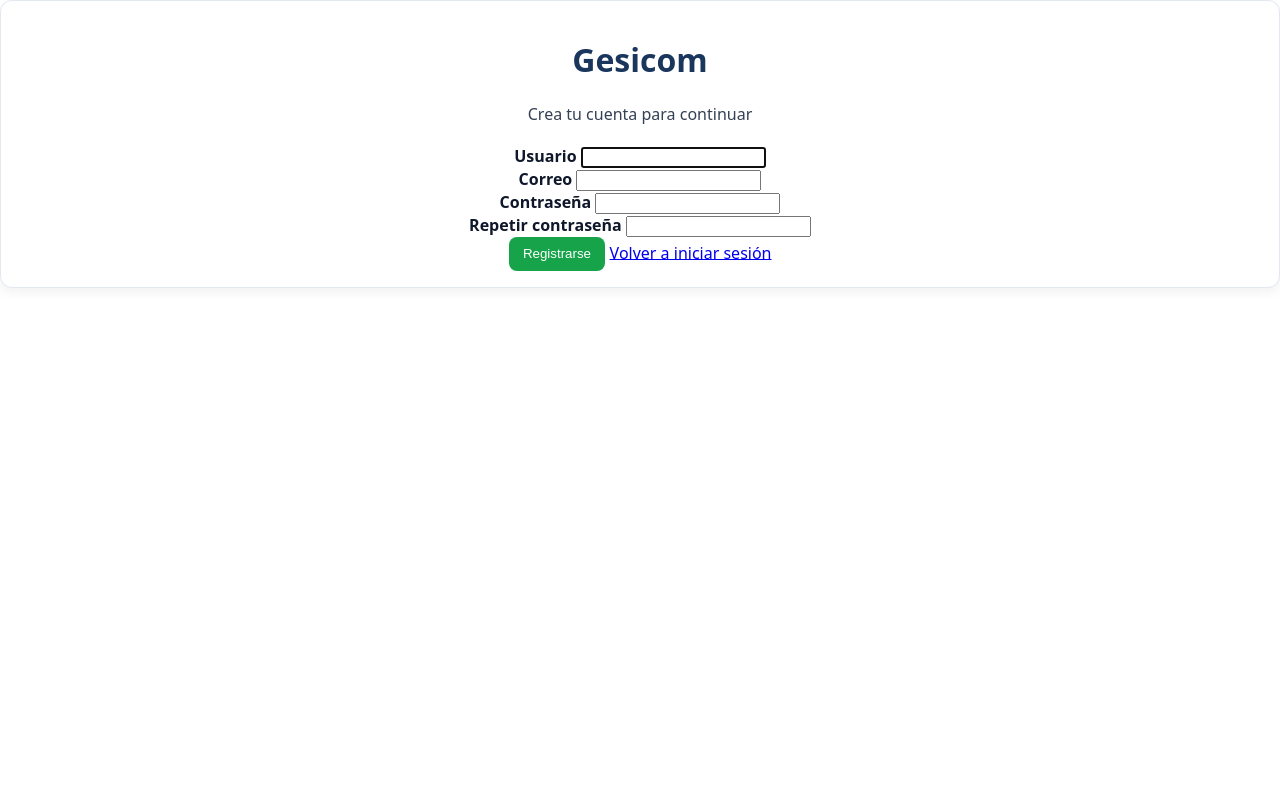
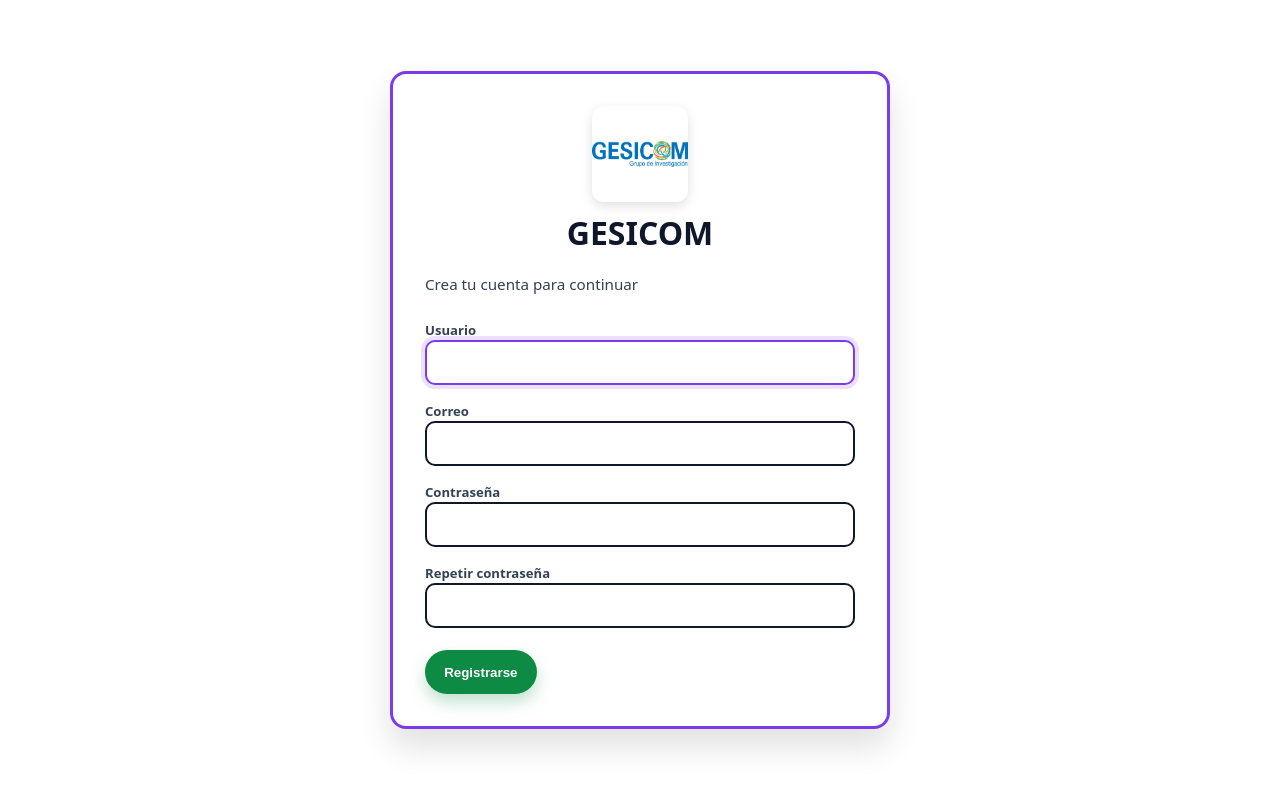
Before and after one commit to eldani827/Proyecto-html, a Django app: page /register/ in a window 1280 px wide. Run offline with Django 5.2, Linux system fonts and the light colour scheme.

Commit message:
auth(ui): registro con logo GESICOM y sin enlace de volver; restaurar login

```diff
--- a/PRoyecto django/Proyecto-html/Gesicom/static/CSS/main.css
+++ b/PRoyecto django/Proyecto-html/Gesicom/static/CSS/main.css
@@ -62,6 +62,7 @@ body.login-body {
 
 .login-brand { display: grid; place-items: center; gap: .6rem; margin-bottom: 1.25rem; }
 .login-brand .logo { width: 96px; height: 96px; border-radius: 50%; background: #0f172a; }
+.login-brand .logo-img { width: 96px; height: 96px; object-fit: contain; border-radius: 12px; box-shadow: 0 4px 12px rgba(0,0,0,.12); }
 .login-brand h1 { font-size: 2rem; margin: 0; color: #0f172a; }
 .login-subtitle { margin: 0 0 1.5rem; color: var(--muted); font-size: .95rem; }
 .login-card form { display: grid; gap: .9rem; }
@@ -85,6 +86,13 @@ body.login-body {
 .login-card .footer { margin-top: 1rem; text-align: center; font-size: .8rem; color: var(--muted); }
 .login-card a { color: #0d8a43; text-decoration: none; }
 .login-card a:hover { text-decoration: underline; }
+
+/* Registro usa el mismo layout que login-card */
+.card { background: #ffffff; border: 3px solid #7c3aed; border-radius: 16px; padding: 2rem; box-shadow: 0 18px 32px rgba(0,0,0,0.12); }
+.brand { display: grid; place-items: center; gap: .6rem; margin-bottom: 1.25rem; }
+.brand .logo-img { width: 96px; height: 96px; object-fit: contain; border-radius: 12px; box-shadow: 0 4px 12px rgba(0,0,0,.12); }
+.brand h1 { font-size: 2rem; margin: 0; color: #0f172a; }
+.actions { display: flex; align-items: center; justify-content: space-between; margin-top: .5rem; }
 
 /* Estilos del portal GESICOM */
 :root {
--- a/PRoyecto django/Proyecto-html/Gesicom/templates/register.html
+++ b/PRoyecto django/Proyecto-html/Gesicom/templates/register.html
@@ -4,19 +4,29 @@
 <head>
   <meta charset="UTF-8" />
   <meta name="viewport" content="width=device-width, initial-scale=1.0" />
-  <title>Registrarse · Gesicom</title>
+  <title>Crear cuenta · GESICOM</title>
   <link rel="stylesheet" href="{% static 'CSS/main.css' %}">
+  <meta name="color-scheme" content="light" />
+  <meta name="theme-color" content="#0d8a43" />
+  <link rel="icon" href="{% static 'CSS/img/gesicom.jpeg' %}" />
+  <link rel="apple-touch-icon" href="{% static 'CSS/img/gesicom.jpeg' %}" />
+  <meta name="robots" content="noindex" />
+  <meta name="description" content="Crear cuenta en el portal GESICOM" />
+  <meta name="format-detection" content="telephone=no" />
+  <meta name="viewport" content="width=device-width, initial-scale=1" />
+  <meta http-equiv="x-ua-compatible" content="ie=edge" />
+  <meta name="generator" content="GESICOM" />
 </head>
-<body>
-  <main class="card" role="main">
-    <div class="brand" aria-label="Gesicom">
-      <div class="logo" aria-hidden="true"></div>
-      <h1>Gesicom</h1>
+<body class="login-body">
+  <main class="login-card" role="main">
+    <div class="login-brand" aria-label="GESICOM">
+      <img class="logo-img" src="{% static 'CSS/img/gesicom.jpeg' %}" alt="Logo GESICOM" />
+      <h1>GESICOM</h1>
     </div>
     {% if role %}
-    <p class="subtitle">Crear cuenta para <strong>{{ role|title }}</strong></p>
+    <p class="login-subtitle">Crear cuenta para <strong>{{ role|title }}</strong></p>
     {% else %}
-    <p class="subtitle">Crea tu cuenta para continuar</p>
+    <p class="login-subtitle">Crea tu cuenta para continuar</p>
     {% endif %}
 
     {% if errors %}
@@ -48,7 +58,6 @@
       </div>
       <div class="actions">
         <button class="btn" type="submit">Registrarse</button>
-        <a class="helper" href="{% url 'login' %}{% if role %}?role={{ role }}{% endif %}">Volver a iniciar sesión</a>
       </div>
     </form>
   </main>
--- a/PRoyecto django/Proyecto-html/Gesicom/views.py
+++ b/PRoyecto django/Proyecto-html/Gesicom/views.py
@@ -16,13 +16,31 @@ def logout_view(request):
     logout(request)
     return redirect('login')
 def login_view(request):
-    # Redirigir el flujo de "Iniciar sesión" hacia "Crear cuenta"
-    # Preservando el parámetro de rol si viene en la URL o en el formulario
+    # Capturar rol desde GET o POST para personalizar y redirigir
     role = request.GET.get('role') or request.POST.get('role') or ''
-    register_url_name = 'register'
-    if role:
-        return redirect(f"/{register_url_name}/?role={role}")
-    return redirect(register_url_name)
+    if request.method == 'POST':
+        username = request.POST.get('username', '')
+        password = request.POST.get('password', '')
+        user = authenticate(request, username=username, password=password)
+        if user is not None:
+            login(request, user)
+            # Redirigir según rol seleccionado
+            role_routes = {
+                'instructor': 'role_instructor',
+                'investigador': 'role_investigador',
+                'dinamizador': 'role_dinamizador',
+                'coordinador': 'role_coordinador',
+            }
+            target = role_routes.get(role, 'home')
+            return redirect(target)
+        else:
+            return render(request, 'login.html', {
+                'error': 'Usuario o contraseña incorrectos',
+                'role': role,
+                'username': username,
+            })
+    # GET: mostrar formulario con el rol si viene en la URL
+    return render(request, 'login.html', {'role': role})
 
 def register_view(request):
     # Permite registrar un usuario y luego redirige al login, preservando el rol si viene en la URL
```
